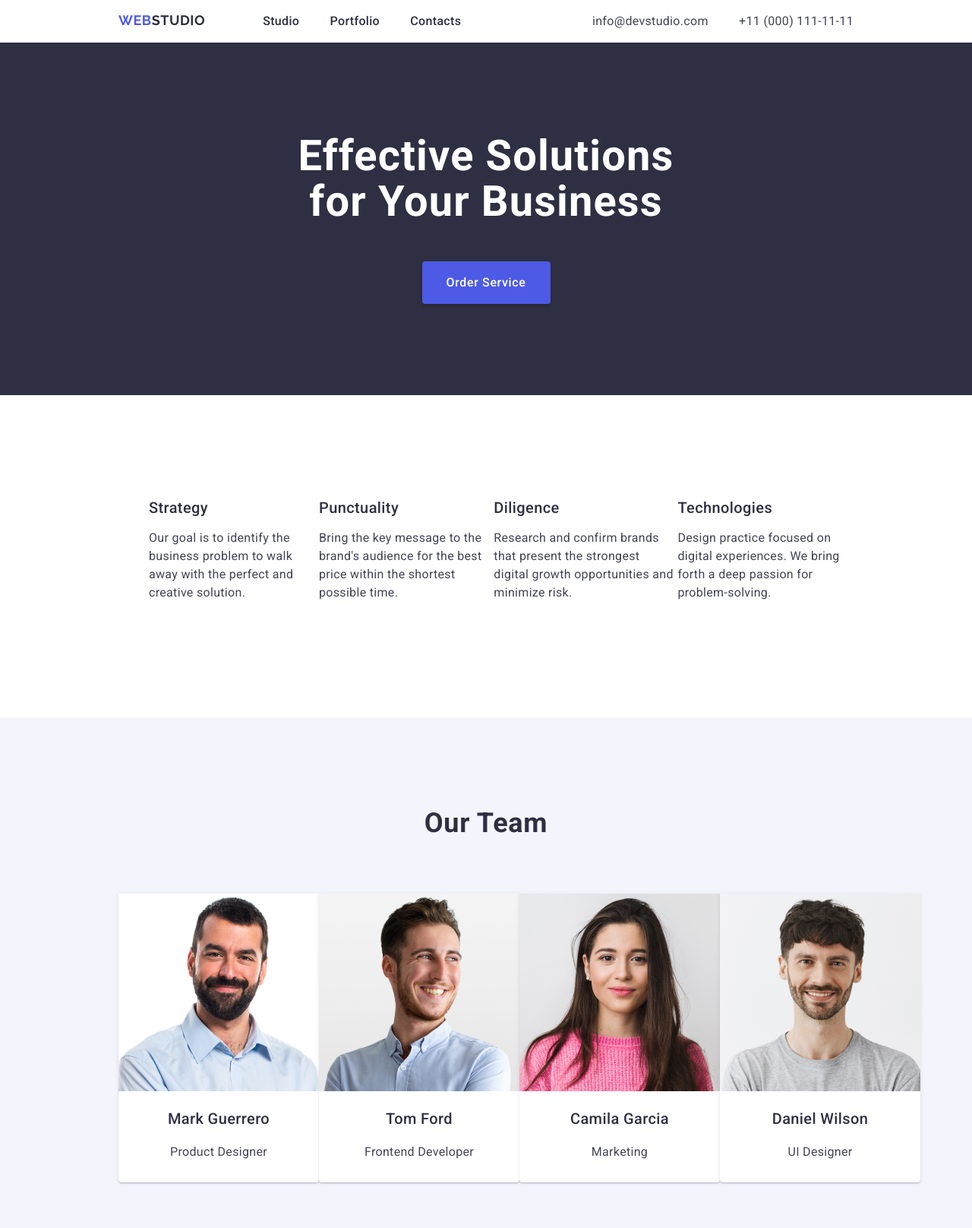
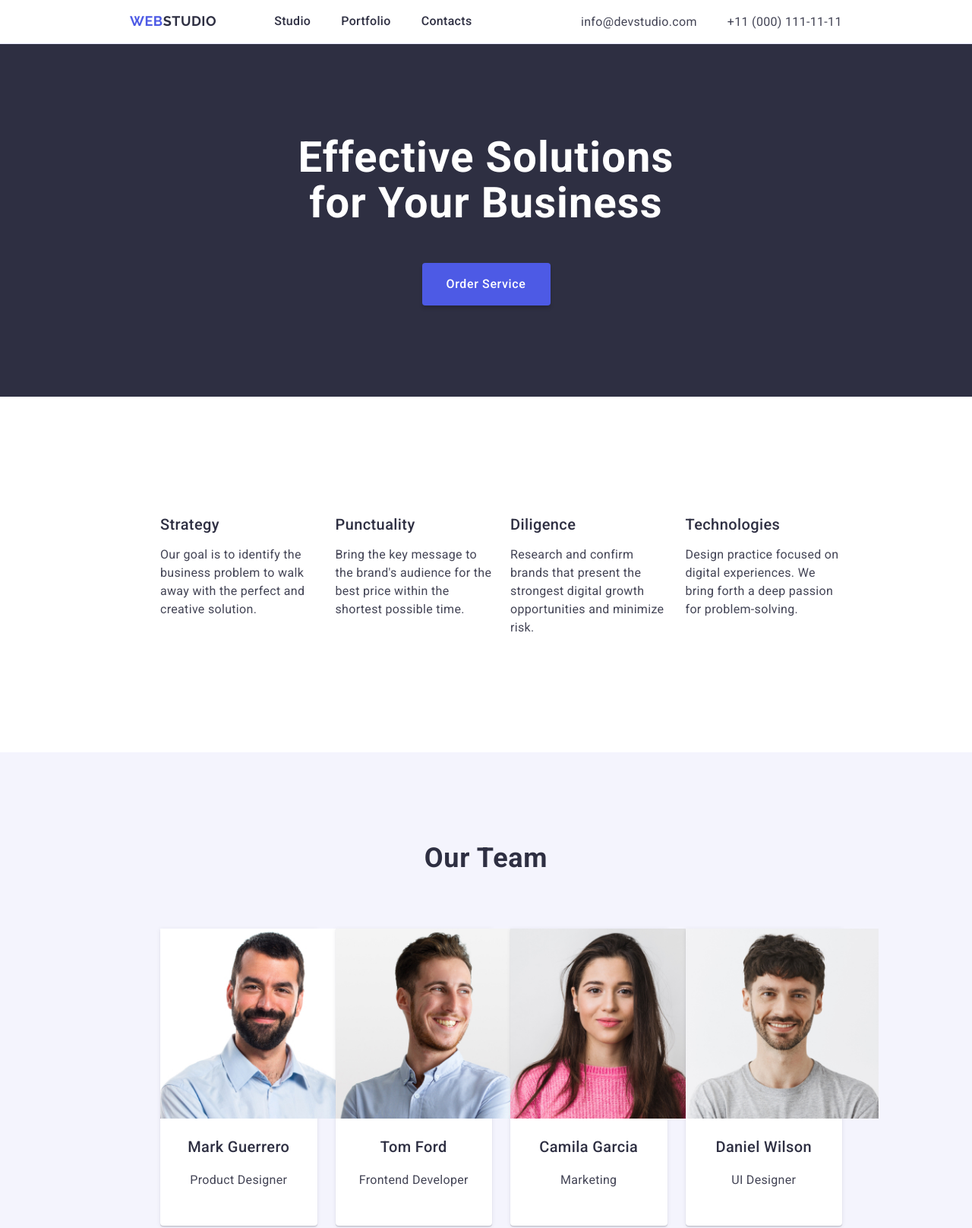
Before and after one commit to Vladyslav-Tykhyi/goit-markup-hw-03, a plain HTML site: page index.html in a window 1280 px wide. Shown: the top 1616 px of the page at 76% size. Drawn offline with nearby package versions, Linux system fonts and the light colour scheme.

Commit message:
fix mistaks

```diff
--- a/css/style.css
+++ b/css/style.css
@@ -20,6 +20,8 @@ body {
   max-width: 1158px;
   padding-left: 0px;
   padding-right: 0px;
+  margin-right: 156px;
+  padding: 0 15px 0 15px;
   margin-left: 156px;
   margin-right: 156px;
 }
@@ -30,20 +32,20 @@ body {
   align-items: baseline;
 }
 /* *1header */
-.nav {
+header {
+  border-bottom: 1px solid #e7e9fc;
+}
+.header-nav {
   display: flex;
+  align-items: center;
 }
-.nav a {
+.header-nav a {
   text-decoration: none;
 }
 
-.nav ul {
+.header-nav ul {
   list-style-type: none;
-  margin: 0px 0px 0px 76px;
   padding: 0px;
-  display: flex;
-  width: 261px;
-  justify-content: space-between;
 }
 
 .logo {
@@ -54,6 +56,10 @@ body {
   letter-spacing: 0.03em;
   text-transform: uppercase;
   color: #4d5ae5;
+}
+
+.header-logo {
+  margin-right: 76px;
 }
 .logo-2 {
   font-family: "Raleway", sans-serif;
@@ -71,10 +77,18 @@ body {
   line-height: 150%;
   letter-spacing: 0.02em;
   color: #2e2f42;
+  display: flex;
+  width: 261px;
+  gap: 40px;
+}
+
+.info li:last-child {
+  margin-right: 0px;
 }
 
 .studio {
   color: #2e2f42;
+  padding: 24px 0px;
 }
 
 .studio:hover {
@@ -99,9 +113,12 @@ body {
 .address ul {
   padding: 0px;
   list-style-type: none;
+}
+
+.adrs-info {
   display: flex;
   width: 344px;
-  justify-content: space-between;
+  gap: 40px;
 }
 
 .contacts {
@@ -134,6 +151,7 @@ body {
 }
 .first-section {
   background-color: #2e2f42;
+  padding: 188px 0px 188px 0px;
 }
 
 .main-heading {
@@ -144,6 +162,7 @@ body {
   text-align: center;
   color: #fff;
   margin: 0px 0px 48px 0px;
+  max-width: 496px;
 }
 
 .main-btn {
@@ -156,11 +175,12 @@ body {
   cursor: pointer;
   font-family: "Roboto", sans-serif;
   border-radius: 4px;
-  width: 169px;
   height: 56px;
   box-shadow: 0 4px 4px 0 rgba(0, 0, 0, 0.15);
   background: #4d5ae5;
   border: none;
+  display: block;
+  min-width: 169px;
 }
 
 .main-btn:hover {
@@ -173,22 +193,39 @@ body {
 
 /* !section-2 */
 
+.visually-hidden {
+  position: absolute;
+  width: 1px;
+  height: 1px;
+  margin: -1px;
+  padding: 0;
+  border: 0;
+  overflow: hidden;
+  clip: rect(0, 0, 0, 0);
+  white-space: nowrap;
+}
+
 .container-flex-2 {
   display: flex;
 }
 
-.second-section ul {
+.list-info {
   list-style-type: none;
   display: flex;
+  gap: 24px;
 }
 
-.second-section ul h3 {
+.info-list {
+  width: calc((100% - 3 * 24px));
+}
+
+.heading {
   font-weight: 500;
   font-size: 20px;
   line-height: 1.2;
   letter-spacing: 0.02em;
   color: #2e2f42;
-  margin: 0px 0px 8px 0px;
+  margin-bottom: 8px;
 }
 
 .second-section ul p {
@@ -206,23 +243,21 @@ body {
   background: #f4f4fd;
 }
 
-.third-section ul {
+.heros {
   list-style-type: none;
   display: flex;
   justify-content: space-between;
-  padding: 0px;
-  margin: 0px;
+  gap: 24px;
 }
 
-.third-section ul li {
+.hero {
   background-color: #ffffff;
   border-radius: 0 0 4px 4px;
   padding: 0px 0px 32px 0px;
-  width: 264px;
-  height: 380px;
   box-shadow: 0 2px 1px 0 rgba(46, 47, 66, 0.08),
     0 1px 1px 0 rgba(46, 47, 66, 0.16), 0 1px 6px 0 rgba(46, 47, 66, 0.08);
   background: #fff;
+  width: calc((100% - 72px) / 4);
 }
 .third-section ul li h3 {
   font-weight: 500;
@@ -301,9 +336,12 @@ body {
 /* *footer */
 footer {
   background: #2e2f42;
+  padding: 100px 0 100px;
 }
 footer a {
   text-decoration: none;
+  display: inline-block;
+  margin-bottom: 16px;
 }
 
 .footer-text {
--- a/index.html
+++ b/index.html
@@ -32,10 +32,9 @@
   <body>
     <!-- !header  -->
     <header class="header">
-      <div class="container">
-        <div class="container-flex">
-          <nav class="nav">
-            <a href="./index.html" class="logo"
+      <div class="container container-flex">
+        <nav class="header-nav">
+          <a href="./index.html" class="logo header-logo"
             >web<span class="logo-2">Studio</span></a
           >
           <ul class="info">
@@ -59,26 +58,24 @@
           </ul>
         </address>
       </div>
-      </div>
     </header>
     <!-- !main content  -->
     <main>
       <!-- *section-1 -->
       <section class="first-section section">
-        <div class="container">
-          <div class="container-flex-1">
+        <div class="container container-flex-1">
           <h1 class="main-heading">
             Effective Solutions <br />for Your Business
           </h1>
           <button type="button" class="main-btn">Order Service</button>
         </div>
-        </div>
       </section>
       <!-- *section-2  -->
       <section class="second-section section">
+        <h2 class="visually-hidden">can't be visible</h2>
         <div class="container">
-          <ul>
-            <li>
+          <ul class="list-info">
+            <li class="info-list">
               <h3 class="heading">Strategy</h3>
               <p class="dscr">
                 Our goal is to identify the business problem to walk away with
@@ -86,7 +83,7 @@
               </p>
             </li>
 
-            <li>
+            <li class="info-list">
               <h3 class="heading">Punctuality</h3>
               <p class="dscr">
                 Bring the key message to the brand's audience for the best price
@@ -94,14 +91,14 @@
               </p>
             </li>
 
-            <li>
+            <li class="info-list">
               <h3 class="heading">Diligence</h3>
               <p class="dscr">
                 Research and confirm brands that present the strongest digital
                 growth opportunities and minimize risk.
               </p>
             </li>
-            <li>
+            <li class="info-list">
               <h3 class="heading">Technologies</h3>
               <p class="dscr">
                 Design practice focused on digital experiences. We bring forth a
@@ -118,23 +115,23 @@
 
           <ul class="heros">
             <li class="hero">
-              <img src="./images/img-3.jpg" width="264" alt="man" />
+              <img src="./images/img-3.jpg" width="254" alt="man" />
               <h3 class="name-hero">Mark Guerrero</h3>
               <p class="profession-hero">Product Designer</p>
             </li>
 
             <li class="hero">
-              <img src="./images/img-2.jpg" width="264" alt="man" />
+              <img src="./images/img-2.jpg" width="254" alt="man" />
               <h3 class="name-hero">Tom Ford</h3>
               <p class="profession-hero">Frontend Developer</p>
             </li>
             <li class="hero">
-              <img src="./images/img-1.jpg" width="264" alt="girl" />
+              <img src="./images/img-1.jpg" width="254" alt="girl" />
               <h3 class="name-hero">Camila Garcia</h3>
               <p class="profession-hero">Marketing</p>
             </li>
             <li class="hero">
-              <img src="./images/img.jpg" width="264" alt="man" />
+              <img src="./images/img.jpg" width="254" alt="man" />
               <h3 class="name-hero">Daniel Wilson</h3>
               <p class="profession-hero">UI Designer</p>
             </li>
@@ -146,8 +143,6 @@
           <h2 class="portfolio">Our Portfolio</h2>
           <!--!block-above  -->
           <ul class="block">
-            <div class="block-flex">
-              <div class="block-1">
             <li>
               <img src="./images/img-5.jpg" alt="banking-app" width="360" />
               <h3 class="block-heading">Banking App</h3>
@@ -163,9 +158,7 @@
               <h3 class="block-heading">Meditation App</h3>
               <p class="profession">App</p>
             </li>
-              </div>
             <!-- !block below -->
-              <div class="block-2">
             <li>
               <img
                 src="./images/img-7.jpg"
@@ -186,8 +179,6 @@
               <h3 class="block-heading">Online Courses</h3>
               <p class="profession">Marketing</p>
             </li>
-              </div>
-            </div>
           </ul>
         </div>
       </section>
```
Lines whose indentation alone changed are shown as unchanged.
